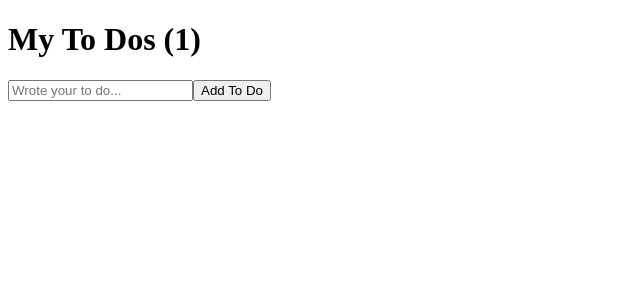
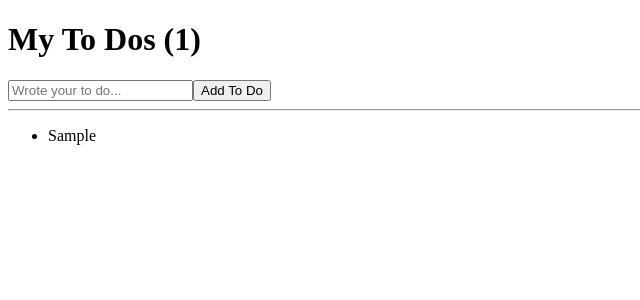
Before and after one commit to seunghyeokleeme/vite-react-tour, a React (Vite) app: page / in a window 1280 px wide. Both pictures are taken after typing "Sample" into the empty fields and a click on the button "Add To Do". Shown: the top 300 px of the page, without its empty margins (0-640 px from the left). Built offline with nearby package versions, Linux system fonts and the light colour scheme.

Commit message:
7.1 To Do List part Two (11:30)

```diff
--- a/src/App.jsx
+++ b/src/App.jsx
@@ -12,7 +12,7 @@ function App() {
     setToDos((currentArray) => [toDo, ...currentArray]);
     setToDo("");
   };
-  console.log(toDos);
+
   return (
     <div>
       <h1>My To Dos ({toDos.length})</h1>
@@ -25,6 +25,12 @@ function App() {
         />
         <button>Add To Do</button>
       </form>
+      <hr />
+      <ul>
+        {toDos.map((todo, idx) => (
+          <li key={idx}>{todo}</li>
+        ))}
+      </ul>
     </div>
   );
 }
```
